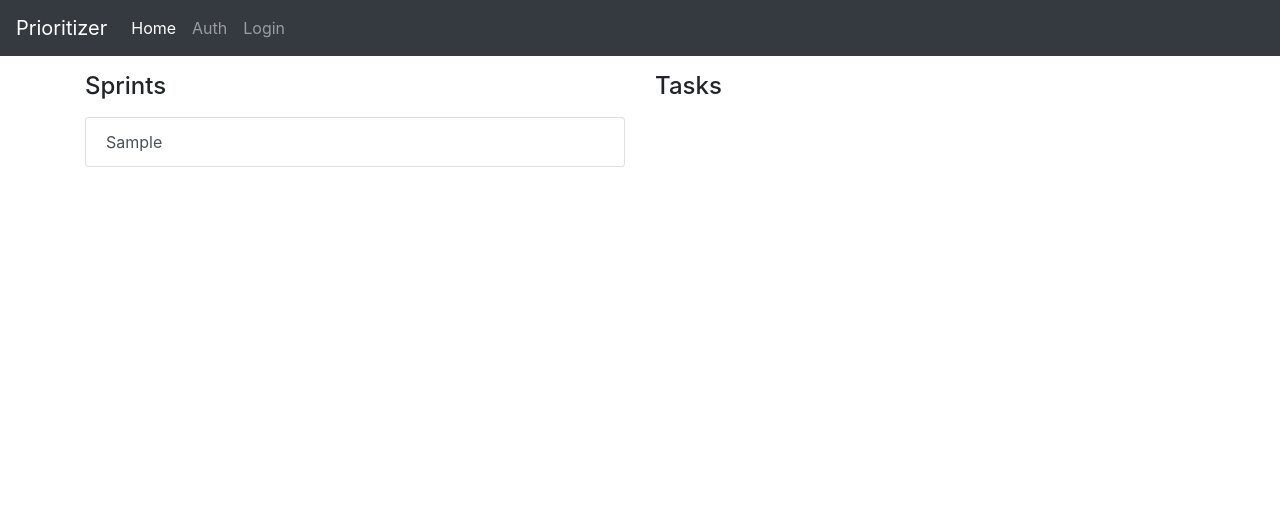
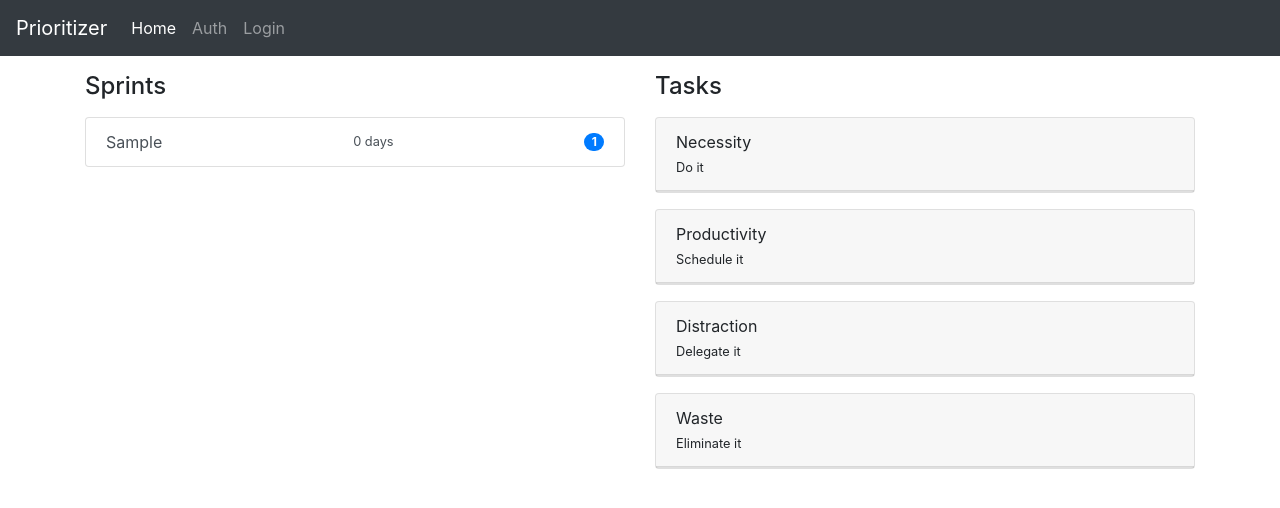
Before and after one commit to cortes-gerardo/prioritizer-api, a Flask app: page / in a window 1280 px wide. Shown: the top 508 px of the page. Run offline with Flask 2, Linux system fonts and the light colour scheme; tables that the repository leaves empty hold one stand-in row (values such as "Sample post"); some libraries are stand-ins or nearby versions.

Commit message:
feat: enhance UI
classify tasks on four categories depending on the important / urgent criteria and display that in the UI.

```diff
--- a/app.py
+++ b/app.py
@@ -17,7 +17,8 @@ def create_app(test_config=None):
     # CORS Headers
     @app.after_request
     def after_request(response):
-        response.headers.add('Access-Control-Allow-Headers', 'Authorization')
+        response.headers.add('Access-Control-Allow-Headers',
+                             'Authorization')
         response.headers.add('Access-Control-Allow-Methods',
                              'GET,POST,PATCH,DELETE')
         return response
@@ -26,13 +27,30 @@ def create_app(test_config=None):
     @app.route('/')
     def index():
         sprints = [sprint.short() for sprint in Sprint.query.all()]
-        return render_template('pages/home.html', nav='home', sprints=sprints)
+        return render_template(
+            'pages/home.html',
+            nav='home',
+            sprints=sprints
+        )
 
     @app.route('/sprints/<int:sprint_id>', methods=['GET'])
     def select_sprint(sprint_id):
         sprints = [sprint.short() for sprint in Sprint.query.all()]
-        tasks = [task.short() for task in Task.query.filter_by(sprint_id=sprint_id)]
-        return render_template('pages/home.html', nav='home', sprints=sprints, sprint_selected=sprint_id, tasks=tasks)
+        necessity = classify_tasks(sprint_id, True, True)
+        productivity = classify_tasks(sprint_id, True, False)
+        distraction = classify_tasks(sprint_id, False, True)
+        waste = classify_tasks(sprint_id, False, False)
+
+        return render_template(
+            'pages/home.html',
+            nav='home',
+            sprints=sprints,
+            sprint_selected=sprint_id,
+            necessity=necessity,
+            productivity=productivity,
+            distraction=distraction,
+            waste=waste
+        )
 
     @app.route('/authorize')
     def authorize():
@@ -107,11 +125,17 @@ def create_app(test_config=None):
     def get_tasks(sprint_id):
         check_sprint_exist(sprint_id)
 
-        tasks = [task.short() for task in Task.query.filter_by(sprint_id=sprint_id)]
+        necessity = classify_tasks(sprint_id, True, True)
+        productivity = classify_tasks(sprint_id, True, False)
+        distraction = classify_tasks(sprint_id, False, True)
+        waste = classify_tasks(sprint_id, False, False)
 
         return jsonify({
             'success': True,
-            'tasks': tasks
+            'necessity': necessity,
+            'productivity': productivity,
+            'distraction': distraction,
+            'waste': waste
         })
 
     @app.route('/sprints/<int:sprint_id>/tasks', methods=['POST'])
@@ -174,6 +198,14 @@ def create_app(test_config=None):
         })
 
     # helpers
+
+    def classify_tasks(id, i, u):
+        return [task.short() for task in
+                Task.query.filter_by(
+                    sprint_id=id,
+                    important=i,
+                    urgent=u
+                )]
 
     def get_task_payload():
         body = request.get_json()
--- a/models.py
+++ b/models.py
@@ -84,8 +84,8 @@ class Sprint(db.Model):
         return {
             'id': self.id,
             'goal': self.goal,
-            'start_date': self.start_date,
-            'end_date': self.end_date
+            'duration': abs((self.start_date - self.end_date).days),
+            'tasks': Task.query.filter_by(sprint_id=self.id).count()
         }
 
     def long(self):
--- a/templates/pages/home.html
+++ b/templates/pages/home.html
@@ -14,8 +14,11 @@
         <div class="list-group">
             {% for sprint in sprints %}
             <a href="/sprints/{{ sprint.id }}"
-               class="list-group-item list-group-item-action {% if sprint.id==sprint_selected %}active{% endif %}">{{
-                sprint.goal }}</a>
+               class="list-group-item list-group-item-action d-flex justify-content-between align-items-center {% if sprint.id==sprint_selected %}active{% endif %}">
+                {{ sprint.goal }}
+                <small>{{ sprint.duration }} days</small>
+                <span class="badge badge-primary badge-pill">{{ sprint.tasks }}</span>
+            </a>
             {% endfor %}
         </div>
         </p>
@@ -24,11 +27,77 @@
     <div class="col">
         <h4>Tasks</h4>
         <p>
-        <ul class="list-group">
-            {% for task in tasks %}
-            <li class="list-group-item">{{ task.description }}</li>
-            {% endfor %}
-        </ul>
+        <div class="card">
+            <div class="card-header">
+                Necessity<br>
+                <small>Do it</small>
+            </div>
+            <ul class="list-group list-group-flush">
+                {% for task in necessity %}
+                <li class="list-group-item">
+                    <div class="custom-control custom-checkbox">
+                        <input type="checkbox" class="custom-control-input" id="{{ task.id }}" {% if task.done %}checked{% endif %}>
+                        <label class="custom-control-label" for="{{ task.id }}">{{ task.description }}</label>
+                    </div>
+                </li>
+                {% endfor %}
+            </ul>
+        </div>
+        </p>
+        <p>
+        <div class="card">
+            <div class="card-header">
+                Productivity<br>
+                <small>Schedule it</small>
+            </div>
+            <ul class="list-group list-group-flush">
+                {% for task in productivity %}
+                <li class="list-group-item">
+                    <div class="custom-control custom-checkbox">
+                        <input type="checkbox" class="custom-control-input" id="{{ task.id }}" {% if task.done %}checked{% endif %}>
+                        <label class="custom-control-label" for="{{ task.id }}">{{ task.description }}</label>
+                    </div>
+                </li>
+                {% endfor %}
+            </ul>
+        </div>
+        </p>
+        <p>
+        <div class="card">
+            <div class="card-header">
+                Distraction<br>
+                <small>Delegate it</small>
+            </div>
+            <ul class="list-group list-group-flush">
+                {% for task in distraction %}
+                <li class="list-group-item">
+                    <div class="custom-control custom-checkbox">
+                        <input type="checkbox" class="custom-control-input" id="{{ task.id }}" {% if task.done %}checked{% endif %}>
+                        <label class="custom-control-label" for="{{ task.id }}">{{ task.description }}</label>
+                    </div>
+                </li>
+                {% endfor %}
+            </ul>
+        </div>
+        </p>
+        <p>
+        <div class="card">
+            <div class="card-header">
+                Waste<br>
+                <small>Eliminate it</small>
+            </div>
+            <ul class="list-group list-group-flush">
+                {% for task in waste %}
+                <li class="list-group-item">
+                    <div class="custom-control custom-checkbox">
+                        <input type="checkbox" class="custom-control-input" id="{{ task.id }}" {% if task.done %}checked{% endif %}>
+                        <label class="custom-control-label" for="{{ task.id }}">{{ task.description }}</label>
+                    </div>
+                </li>
+                {% endfor %}
+            </ul>
+        </div>
+
         </p>
     </div>
 </div>
```
Also changed, not shown: README.md.
